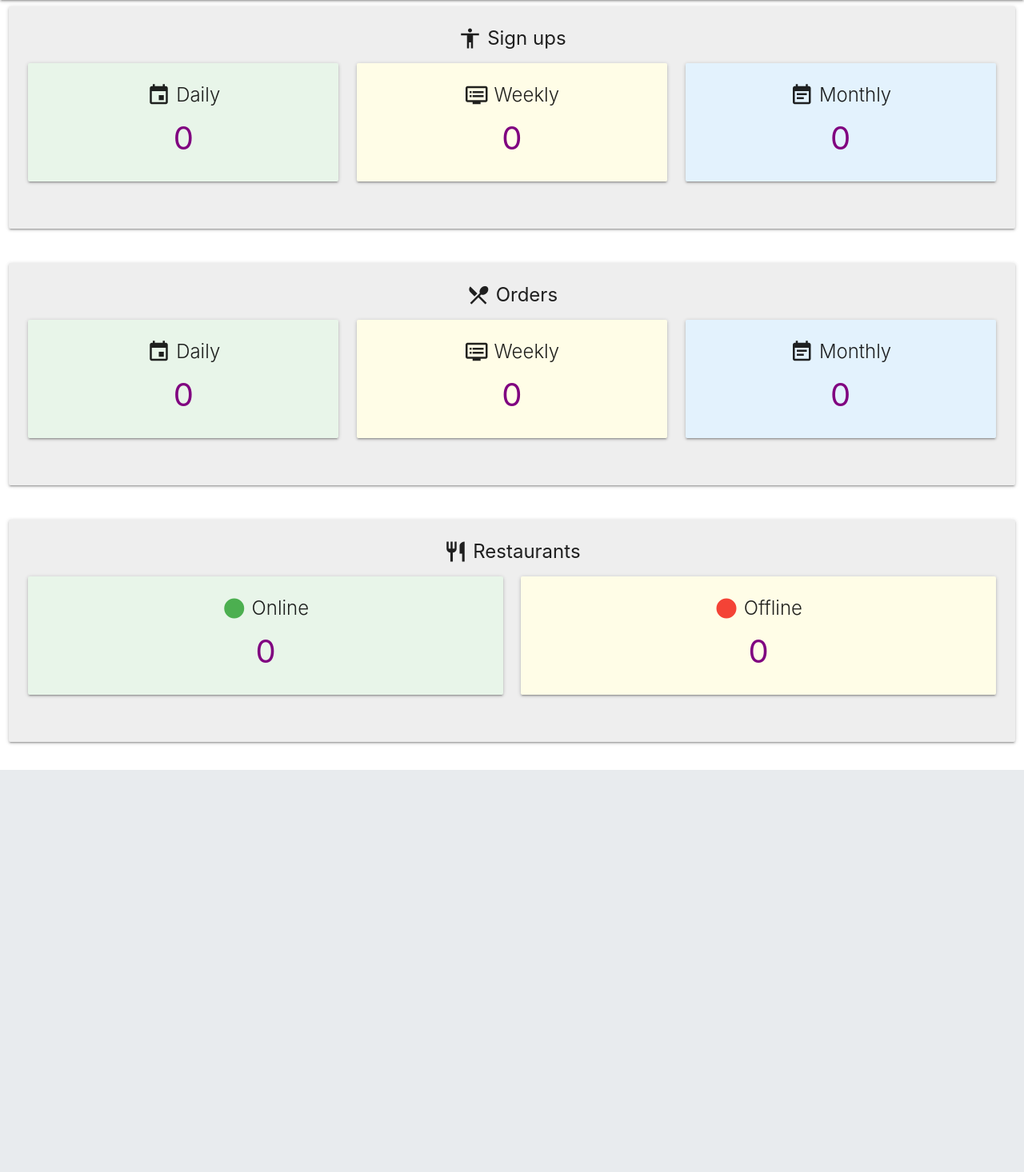
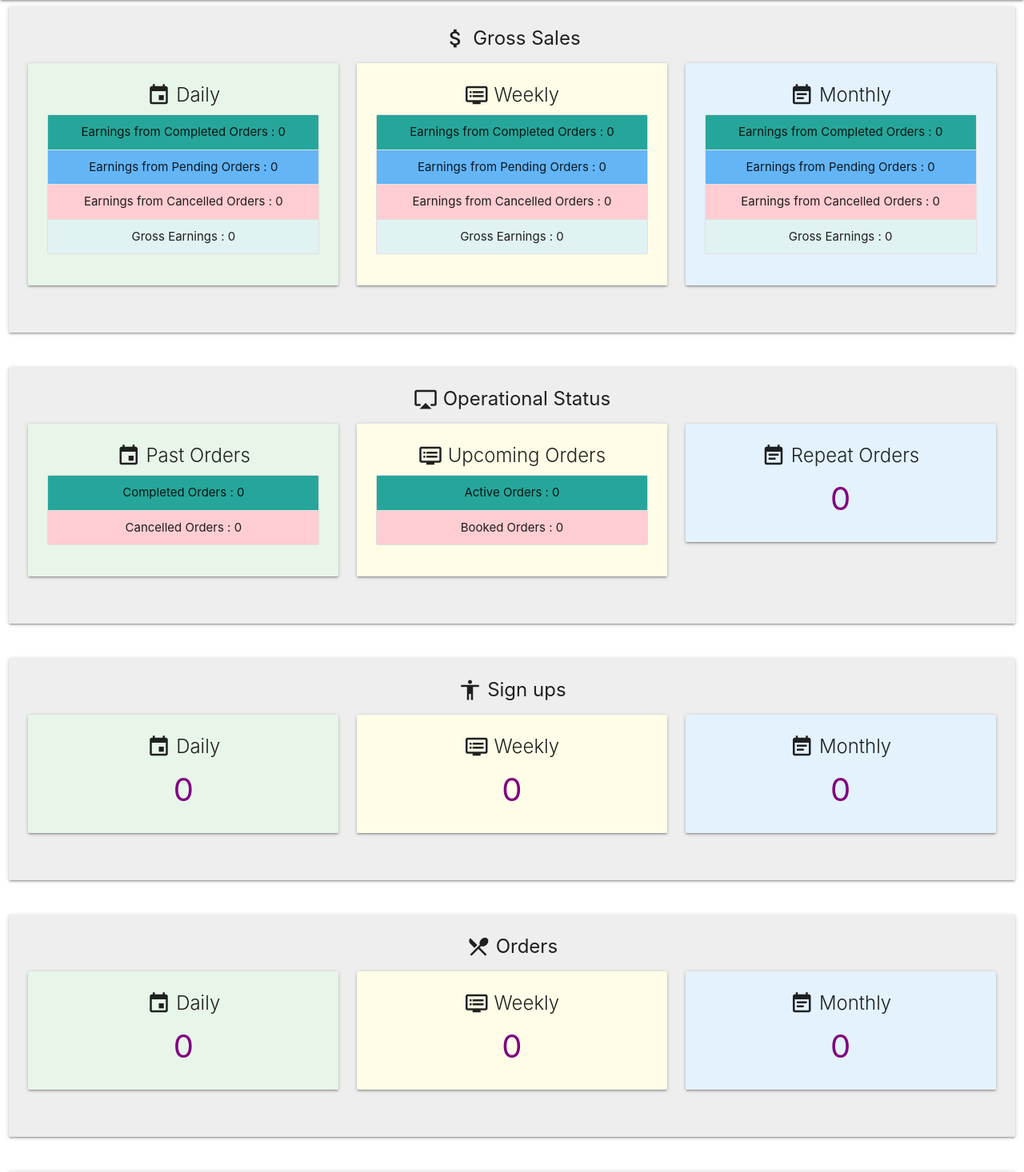
Before and after one commit to aakashjsr/easy_eats, a Django app: page /analytics/ in a window 1280 px wide. Shown: the part 64-1530 px from the top of the page at 80% size. Before the commit the page ends 1027 px from the top, so only its background shows below. Run offline with Django 3.2, Linux system fonts and the light colour scheme; the visitor is signed in with stand-in values (Sample User, id 1); data that the repository does not hold is empty; parts of the project's set-up code (start-up, migrations or seed data) failed here and were passed over.

Commit message:
updated analytics

```diff
--- a/assets/js/analytics.js
+++ b/assets/js/analytics.js
@@ -1,3 +1,31 @@
+function getSalesHTML(data) {
+    html = `<ul class="collection">
+                <li class="collection-item teal lighten-1">Earnings from Completed Orders : ${data.completed_orders} </li>
+                <li class="collection-item blue lighten-2">Earnings from Pending Orders : ${data.pending_orders}</li>
+                <li class="collection-item red lighten-4">Earnings from Cancelled Orders : ${data.cancelled_orders}</li>
+                <li class="collection-item teal lighten-5">Gross Earnings : ${data.completed_orders+data.pending_orders+data.cancelled_orders}</li>
+           </ul>`
+    return html;
+}
+
+function getPastOrdersHTML(data) {
+console.log(data)
+    html = `<ul class="collection">
+                <li class="collection-item teal lighten-1">Completed Orders : ${data.completed || 0} </li>
+                <li class="collection-item red lighten-4">Cancelled Orders : ${data.cancelled || 0}</li>
+                </ul>`
+    return html;
+}
+
+function getUpcomingOrdersHTML(data) {
+console.log(data)
+    html = `<ul class="collection">
+                <li class="collection-item teal lighten-1">Active Orders : ${data.active || 0} </li>
+                <li class="collection-item red lighten-4">Booked Orders : ${data.booked || 0}</li>
+                </ul>`
+    return html;
+}
+
 function loadData() {
     $.ajax({
         type: "GET",
@@ -17,10 +45,18 @@ function loadData() {
 
             $("#onlineRestaurants").text(response.restaurants.online)
             $("#offlineRestaurants").text(response.restaurants.offline)
+
+            $("#repeatOrders").text(response.repeat_orders)
+            $("#pastOrders").html(getPastOrdersHTML(response.order_by_status))
+            $("#upcomingOrders").html(getUpcomingOrdersHTML(response.order_by_status))
+
+            $("#dailyGrossSales").html(getSalesHTML(response.sales.daily))
+            $("#weeklyGrossSales").html(getSalesHTML(response.sales.weekly))
+            $("#monthlyGrossSales").html(getSalesHTML(response.sales.monthly))
         }
     });
 
 }
 
 loadData();
-setInterval(loadData, 3000);
+setInterval(loadData, 10000);
--- /dev/null
+++ b/core/constants.py
@@ -0,0 +1 @@
+CANCELLED_ORDER_CHARGE_PERCENT = 0.2
--- a/core/views.py
+++ b/core/views.py
@@ -5,7 +5,7 @@ from openpyxl import Workbook
 from django.views.generic import TemplateView
 from django.http import HttpResponseRedirect, HttpResponse
 from django.utils import timezone
-from django.db.models import Q, Sum
+from django.db.models import Q, Sum, Count
 
 from rest_framework.response import Response
 from rest_framework.views import APIView
@@ -13,6 +13,7 @@ from rest_framework.views import APIView
 from openpyxl.writer.excel import save_virtual_workbook
 
 from core.permissions import SuperUserPermission
+from core.constants import CANCELLED_ORDER_CHARGE_PERCENT
 from restaurants.models import Restaurant
 from orders.models import Order
 from accounts.models import Diner
@@ -41,7 +42,48 @@ class AnalyticsData(APIView):
         last_monday = today - timedelta(days=today.weekday())
         month_first_day = today.replace(day=1)
 
+        monthly_completed_order_earnings = float(Order.objects.filter(Q(created__date__gte=month_first_day) & Q(created__date__lte=today) & Q(status=Order.COMPLETED)).aggregate(total=Sum("total"))["total"] or 0)
+        monthly_cancelled_order_earnings = float((Order.objects.filter(Q(created__date__gte=month_first_day) & Q(created__date__lte=today) & Q(status=Order.CANCELLED)).aggregate(total=Sum("total"))["total"] or 0)) * CANCELLED_ORDER_CHARGE_PERCENT
+        monthly_pending_earning = float(Order.objects.filter(Q(created__date__gte=month_first_day) & Q(created__date__lte=today) & Q(status__in=[Order.ACTIVE, Order.BOOKED])).aggregate(total=Sum("total"))["total"] or 0)
+
+        weekly_completed_order_earnings = float(
+            Order.objects.filter(Q(created__date__gte=last_monday) & Q(created__date__lte=today) & Q(status=Order.COMPLETED)).aggregate(total=Sum("total"))["total"] or 0)
+        weekly_cancelled_order_earnings = float((Order.objects.filter(Q(created__date__gte=last_monday) & Q(created__date__lte=today) & Q(status=Order.CANCELLED)).aggregate(
+            total=Sum("total"))["total"] or 0)) * CANCELLED_ORDER_CHARGE_PERCENT
+        weekly_pending_earning = float(
+            Order.objects.filter(Q(created__date__gte=last_monday) & Q(created__date__lte=today) & Q(status__in=[Order.ACTIVE, Order.BOOKED])).aggregate(total=Sum("total"))[
+                "total"] or 0)
+
+        daily_completed_order_earnings = float(
+            Order.objects.filter(created__date=today, status=Order.COMPLETED).aggregate(total=Sum("total"))["total"] or 0)
+        daily_cancelled_order_earnings = float((Order.objects.filter(created__date=today, status=Order.CANCELLED).aggregate(
+            total=Sum("total"))["total"] or 0)) * CANCELLED_ORDER_CHARGE_PERCENT
+        daily_pending_earning = float(
+            Order.objects.filter(created__date=today, status__in=[Order.BOOKED, Order.ACTIVE]).aggregate(total=Sum("total"))[
+                "total"] or 0)
+
+        orders_by_status = Order.objects.values("status").annotate(count=Count("status"))
+
         data = {
+            "order_by_status": {item["status"].lower():item["count"] for item in orders_by_status},
+            "repeat_orders": Order.objects.filter(is_repeat_order=True).count(),
+            "sales": {
+                "daily": {
+                    "completed_orders": daily_completed_order_earnings,
+                    "cancelled_orders": daily_cancelled_order_earnings,
+                    "pending_orders": daily_pending_earning
+                },
+                "weekly": {
+                    "completed_orders": weekly_completed_order_earnings,
+                    "cancelled_orders": weekly_cancelled_order_earnings,
+                    "pending_orders": weekly_pending_earning
+                },
+                "monthly": {
+                    "completed_orders": monthly_completed_order_earnings,
+                    "cancelled_orders": monthly_cancelled_order_earnings,
+                    "pending_orders": monthly_pending_earning
+                }
+            },
             "sign_ups": {
                 "daily": Diner.objects.filter(created__date=today).count(),
                 "weekly": Diner.objects.filter(Q(created__date__gte=last_monday) & Q(created__date__lte=today)).count(),
--- a/orders/admin.py
+++ b/orders/admin.py
@@ -11,7 +11,7 @@ class OrderAdmin(admin.ModelAdmin):
     model = Order
     readonly_fields = ("order_id", "cancelled_by")
     inlines = [OrderItemInline]
-    list_display = ("diner", "order_id", "restaurant", "restaurant_id", "status", "created", "scheduled_datetime", "completed_datetime")
+    list_display = ("diner", "order_id", "restaurant", "restaurant_id", "status", "total", "created", "scheduled_datetime", "completed_datetime")
     list_filter = ("scheduled_datetime", "restaurant", "diner", "status", "created")
     search_fields = ("diner__user__first_name", "order_id")
 
--- a/restaurants/admin.py
+++ b/restaurants/admin.py
@@ -33,8 +33,8 @@ class RestaurantAdmin(admin.ModelAdmin):
     model = Restaurant
     inlines = [FoodItemInline]
     list_display = (
+        "name",
         "id",
-        "name",
         "get_total_orders",
         "created",
         "dineout_online",
--- a/templates/analytics.html
+++ b/templates/analytics.html
@@ -24,6 +24,120 @@
             </div>
           </nav>
      </div>
+
+     <div class="row">
+        <div class="col s12 m12">
+          <div class="card grey lighten-3">
+            <div class="card-content">
+                <div class="card-title center-align valign-wrapper">
+                    <i class="small inline-icon material-icons">attach_money</i>
+                    <span class=""><b>Gross Sales</b></span>
+                </div>
+
+              <div class="row">
+                  <div class="col s12 m4">
+                      <div class="card green lighten-5">
+                          <div class="card-content">
+                              <span class="card-title center-align">
+                                  <i class="small inline-icon material-icons">event</i>
+                                  Daily
+                              </span>
+                              <div class="center-align" id="dailyGrossSales">
+                                  -
+                              </div>
+                          </div>
+                      </div>
+                  </div>
+                  <div class="col s12 m4">
+                      <div class="card yellow lighten-5">
+                          <div class="card-content">
+                              <span class="card-title center-align">
+                                  <i class="small inline-icon material-icons">dvr</i>
+                                  Weekly
+                              </span>
+                              <div class="center-align" id="weeklyGrossSales">
+                                  -
+                              </div>
+                          </div>
+                      </div>
+                  </div>
+                  <div class="col s12 m4">
+                      <div class="card blue lighten-5">
+                          <div class="card-content">
+                              <span class="card-title center-align flow-text">
+                                  <i class="small inline-icon material-icons">event_note</i>
+                                  Monthly
+                              </span>
+                              <div class="center-align" id="monthlyGrossSales">
+                                  -
+                              </div>
+                          </div>
+                      </div>
+                  </div>
+
+              </div>
+            </div>
+          </div>
+        </div>
+    </div>
+
+     <div class="row">
+        <div class="col s12 m12">
+          <div class="card grey lighten-3">
+            <div class="card-content">
+                <div class="card-title center-align valign-wrapper">
+                    <i class="small inline-icon material-icons">airplay</i>
+                    <span class=""><b>Operational Status</b></span>
+                </div>
+
+              <div class="row">
+                  <div class="col s12 m4">
+                      <div class="card green lighten-5">
+                          <div class="card-content">
+                              <span class="card-title center-align">
+                                  <i class="small inline-icon material-icons">event</i>
+                                  Past Orders
+                              </span>
+                              <div class="center-align" id="pastOrders">
+                                  -
+                              </div>
+                          </div>
+                      </div>
+                  </div>
+                  <div class="col s12 m4">
+                      <div class="card yellow lighten-5">
+                          <div class="card-content">
+                              <span class="card-title center-align">
+                                  <i class="small inline-icon material-icons">dvr</i>
+                                  Upcoming Orders
+                              </span>
+                              <div class="center-align" id="upcomingOrders">
+                                  -
+                              </div>
+                          </div>
+                      </div>
+                  </div>
+                  <div class="col s12 m4">
+                      <div class="card blue lighten-5">
+                          <div class="card-content">
+                              <span class="card-title center-align flow-text">
+                                  <i class="small inline-icon material-icons">event_note</i>
+                                  Repeat Orders
+                              </span>
+                              <div class="center-align component-data" id="repeatOrders">
+                                  -
+                              </div>
+                          </div>
+                      </div>
+                  </div>
+
+              </div>
+            </div>
+          </div>
+        </div>
+    </div>
+
+
     <div class="row">
         <div class="col s12 m12">
           <div class="card grey lighten-3">
```
